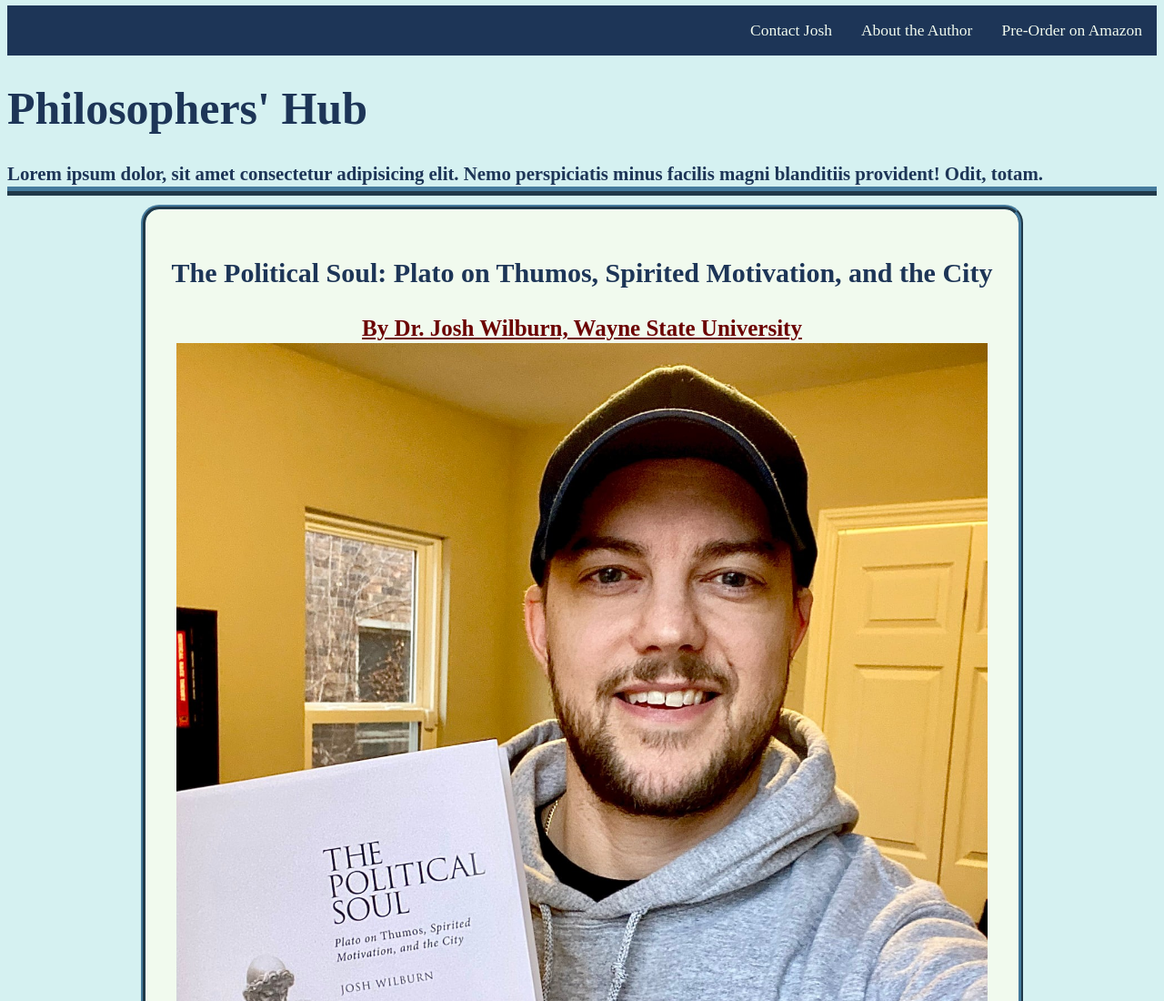
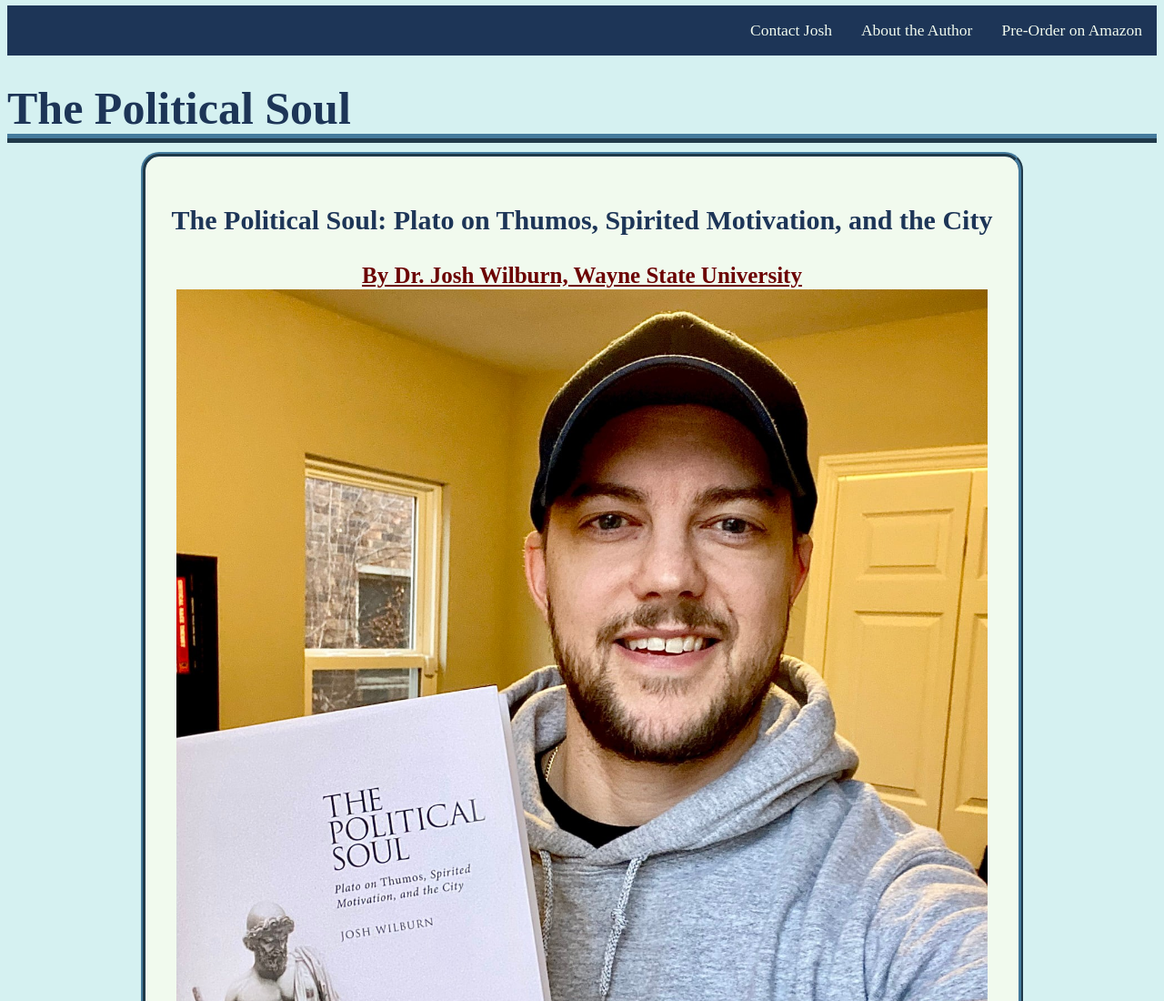
Before and after one commit to maxaeon/the-political-soul, a plain HTML site: page index.html in a window 1280 px wide. Shown: the top 1100 px of the page at 91% size. Drawn offline with Linux system fonts and the light colour scheme; a web font is replaced by a local one.

Commit message:
Update index.html

```diff
--- a/index.html
+++ b/index.html
@@ -19,7 +19,7 @@
         <li><a href="https://clasprofiles.wayne.edu/profile/fl2534">About the Author</a></li>
         <li><a href="mailto:jwilburn@wayne.edu">Contact Josh</a></li>
       </ul>
-      <h1><strong>Philosophers' Hub</h1></strong><h4><small>Lorem ipsum dolor, sit amet consectetur adipisicing elit. Nemo perspiciatis minus facilis magni blanditiis provident! Odit, totam.</small> </h4>
+      <h1><strong>The Political Soul</h1></strong>
     </header>
 
 <main>
```
